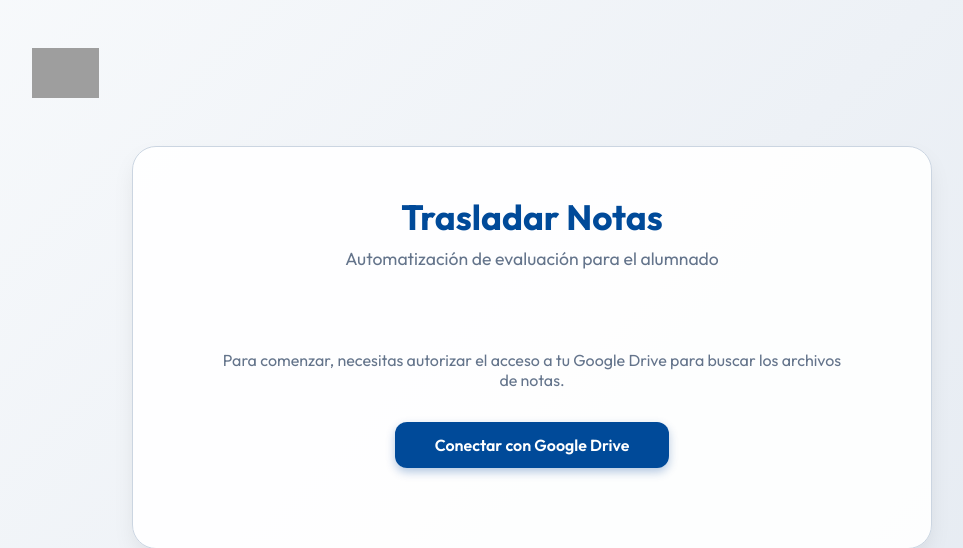
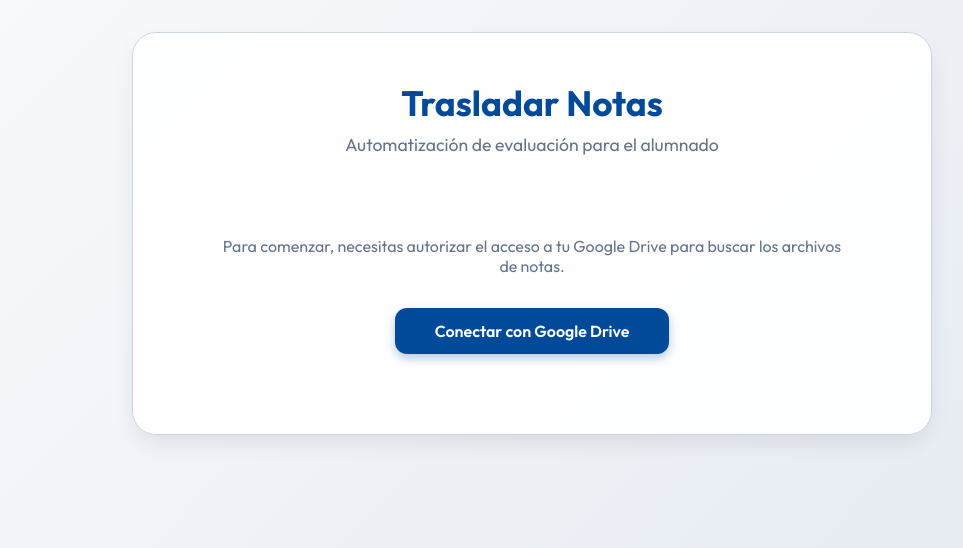
Before and after one commit to anderfrago/trasladar-notas, a Flask app: page / in a window 1280 px wide. Shown: the top 548 px of the page, without its empty margins (108-1071 px from the left). Run offline with Flask 3, Linux system fonts and the light colour scheme; grey boxes are pictures that could not be loaded.

Commit message:
remove navbar

```diff
--- a/templates/index.html
+++ b/templates/index.html
@@ -194,10 +194,6 @@
 </head>
 
 <body>
-    <div class="navbar">
-        <img src="/assets/logo.png" alt="Cuatrovientos Logo">
-    </div>
-
     <div class="container">
         <header>
             <h1>Trasladar Notas</h1>
```
